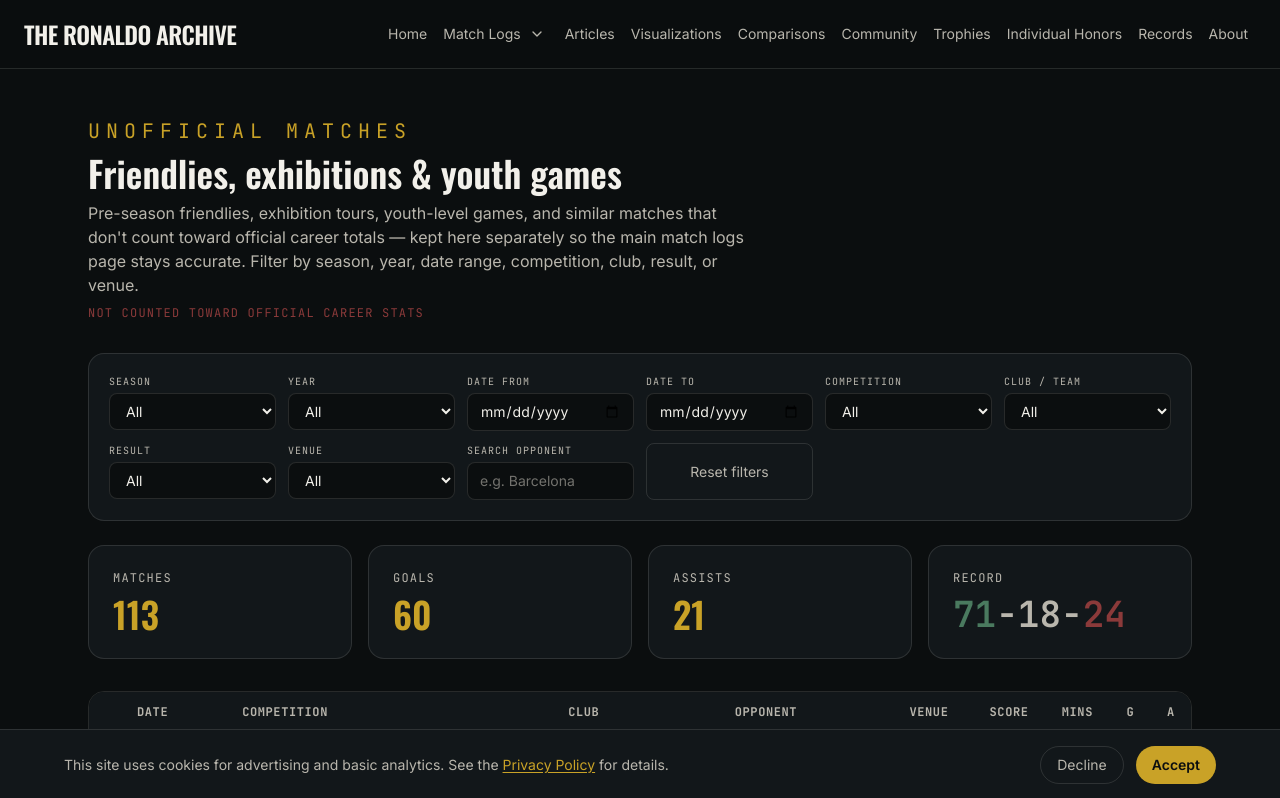
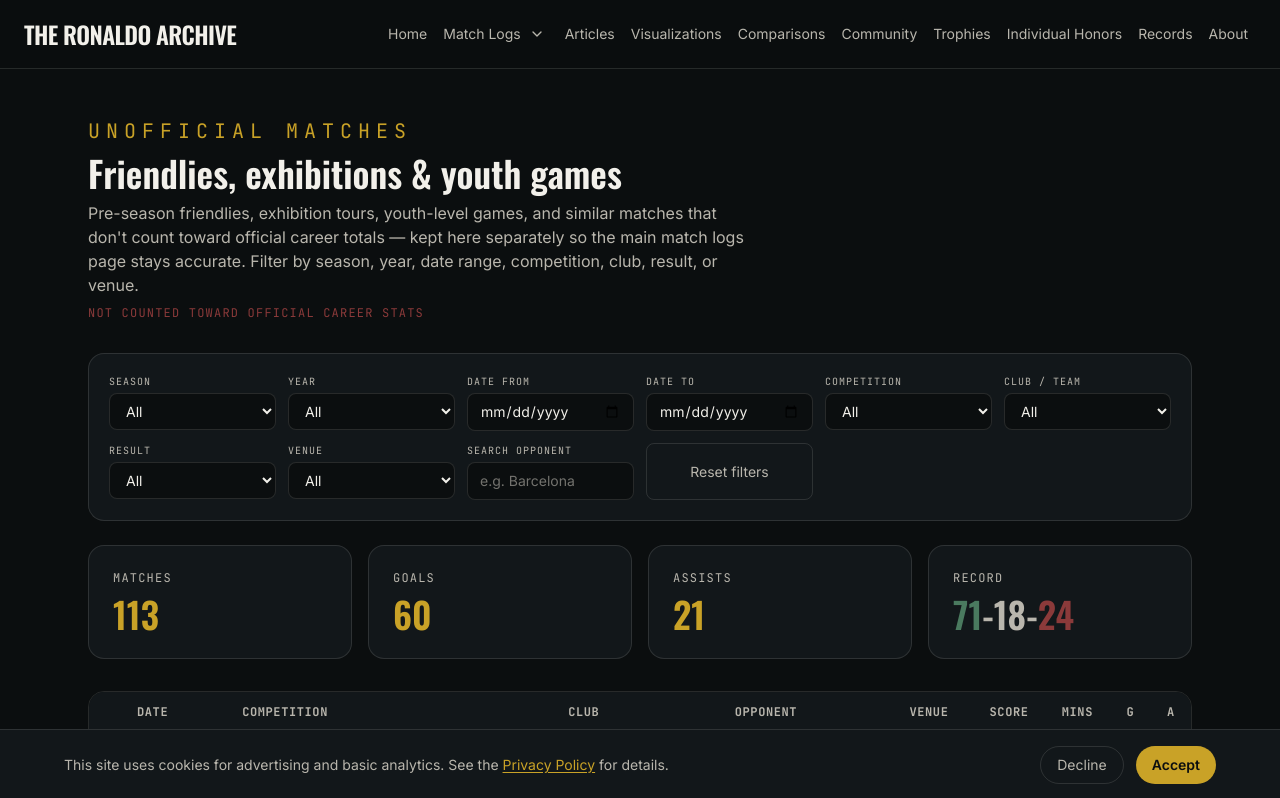
Before and after one commit to ronaldogoatsfc/cr7archive, a Next.js app: page /match-logs/unofficial in a window 1280 px wide. Shown: the top 798 px of the page. Built offline with nearby package versions, Linux system fonts and the light colour scheme.

Commit message:
Restore stat number font for unofficial match record

```diff
--- a/app/match-logs/unofficial/page.js
+++ b/app/match-logs/unofficial/page.js
@@ -298,7 +298,7 @@ export default function UnofficialMatchesPage() {
           <p className="font-mono text-xs uppercase tracking-widest text-paper-dim">
             Record
           </p>
-          <p className="data-mono mt-2 text-4xl font-semibold">
+          <p className="stat-number mt-2 text-4xl font-semibold text-paper">
             <span className="text-turf-bright">{totals.wins}</span>
             <span className="text-paper-dim">-</span>
             <span className="text-paper-dim">{totals.draws}</span>
```
